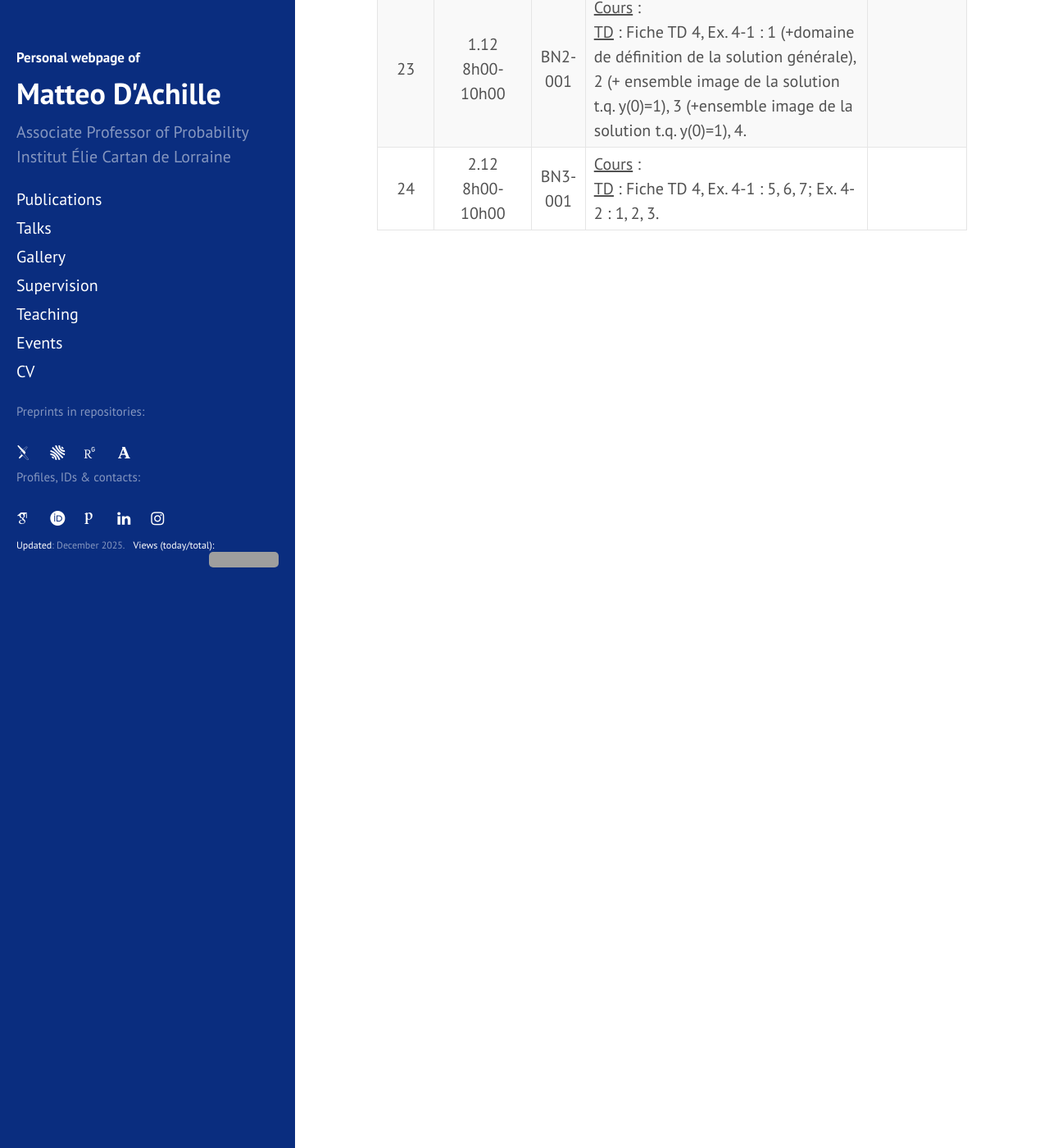
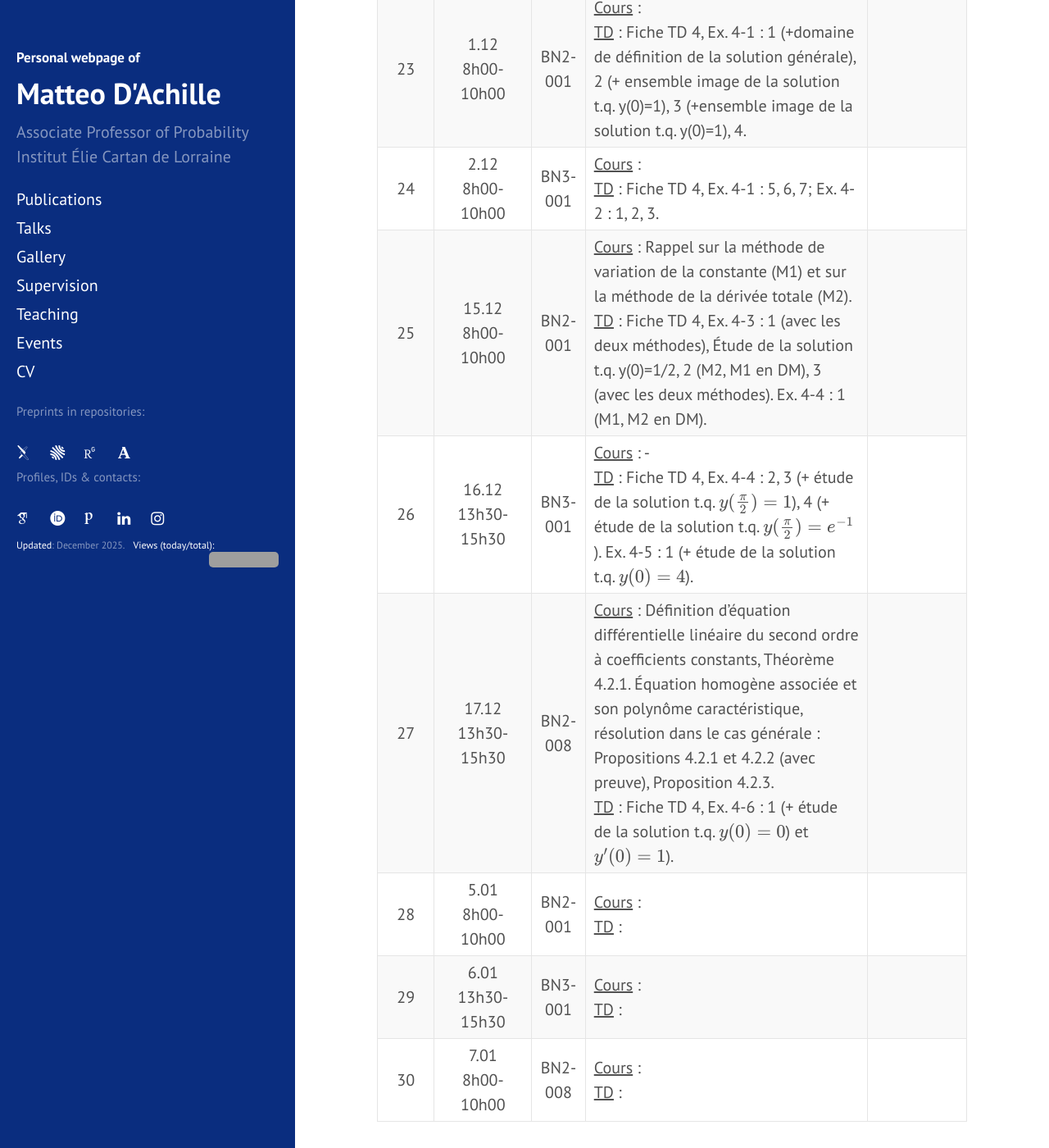
Before and after one commit to matteodachille/matteodachille.github.io, a Jekyll site: the page built from _courses/Analysis1-2025.md, in a window 1280 px wide and 1400 px high, scrolled down 5587 px. Shown: the whole window at 82% size. Built offline with Jekyll 4.4.1, drawn with Linux system fonts in a browser that asks for light colours; nearby versions of some CDN libraries; some web fonts are replaced; grey boxes are pictures that could not be loaded.

Commit message:
Updated Analysis 1 class

```diff
--- a/_courses/Analysis1-2025.md
+++ b/_courses/Analysis1-2025.md
@@ -72,3 +72,9 @@ Pour le materiel de cours ainsi que les annonces communs voir : <br/> [https://a
 | 22 | 25.11 <br/> 13h30-15h30   | BN3-001 |   <u>Cours</u> : Équations différentielles linéaires (EDL) : définition, ordre, solution générale d'une EDL d'ordre 1 homogène (avec démonstration). 2 exemples. Solution générale d'une EDL d'ordre 1 complète, recherche d'une solution particulière. Exemple de \\(y'+2y=x^2 \\), généralisation au cas d'un polynôme de dégré 2 quelconque. <br/><u>TD</u> : - | |
 | 23 | 1.12 <br/> 8h00-10h00   | BN2-001 |   <u>Cours</u> : <br/><u>TD</u> : Fiche TD 4, Ex. 4-1 : 1 (+domaine de définition de la solution générale), 2 (+ ensemble image de la solution t.q. y(0)=1), 3 (+ensemble image de la solution t.q. y(0)=1), 4. | |
 | 24 | 2.12 <br/> 8h00-10h00   | BN3-001 |   <u>Cours</u> : <br/><u>TD</u> : Fiche TD 4, Ex. 4-1 : 5, 6, 7; Ex. 4-2 : 1, 2, 3. | |
+| 25 | 15.12 <br/> 8h00-10h00   | BN2-001 |   <u>Cours</u> : Rappel sur la méthode de variation de la constante (M1) et sur la méthode de la dérivée totale (M2). <br/><u>TD</u> : Fiche TD 4, Ex. 4-3 : 1 (avec les deux méthodes), Étude de la solution t.q. y(0)=1/2, 2 (M2, M1 en DM), 3 (avec les deux méthodes). Ex. 4-4 : 1 (M1, M2 en DM). | |
+| 26 | 16.12 <br/> 13h30-15h30   | BN3-001 |   <u>Cours</u> : - <br/><u>TD</u> : Fiche TD 4, Ex. 4-4 : 2, 3 (+ étude de la solution t.q. \\(y(\frac{\pi}{2})=1 \\)), 4 (+ étude de la solution t.q. \\(y(\frac{\pi}{2})=e^{-1} \\)). Ex. 4-5 : 1 (+ étude de la solution t.q. \\(y(0)=4 \\)). | |
+| 27 | 17.12 <br/> 13h30-15h30   | BN2-008 |   <u>Cours</u> : Définition d'équation différentielle linéaire du second ordre à coefficients constants, Théorème 4.2.1. Équation homogène associée et son polynôme caractéristique, résolution dans le cas générale : Propositions 4.2.1 et 4.2.2 (avec preuve), Proposition 4.2.3. <br/><u>TD</u> : Fiche TD 4, Ex. 4-6 : 1 (+ étude de la solution t.q. \\(y(0)=0 \\)) et \\(y'(0)=1 \\)). | |
+| 28 | 5.01 <br/> 8h00-10h00   | BN2-001 |   <u>Cours</u> :  <br/><u>TD</u> : | |
+| 29 | 6.01 <br/> 13h30-15h30  | BN3-001 |   <u>Cours</u> :  <br/><u>TD</u> :  | |
+| 30 | 7.01 <br/> 8h00-10h00   | BN2-008 |   <u>Cours</u> :  <br/><u>TD</u> : | |
```
